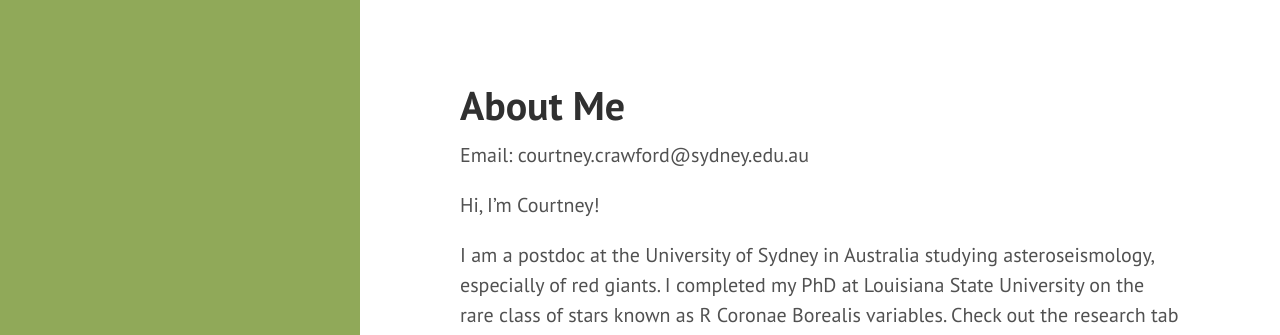
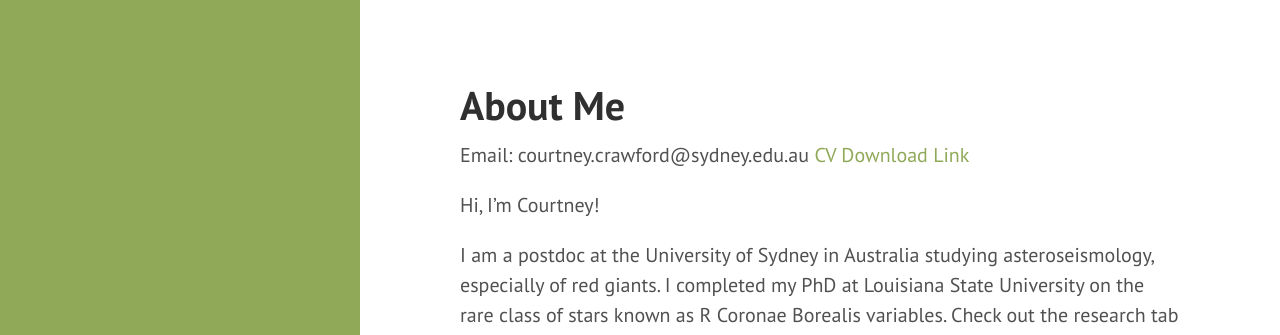
Before and after one commit to courtcraw/courtcraw.github.io, a Jekyll site: the page built from index.md, in a window 1280 px wide and 1035 px high. Shown: the top 335 px of the window. Built offline with Jekyll 4.4.1, drawn with Linux system fonts in a browser that asks for light colours; the list of posts is cut into pages by our own code.

Commit message:
adding CV and PDF link (hopefully this works)

```diff
--- a/index.md
+++ b/index.md
@@ -4,6 +4,7 @@
 ---
 
 Email: courtney.crawford@sydney.edu.au
+[CV Download Link](./pictures/Crawford_CV.pdf)
 
 Hi, I'm Courtney!
 
```
Also changed, not shown: 1 other file.
